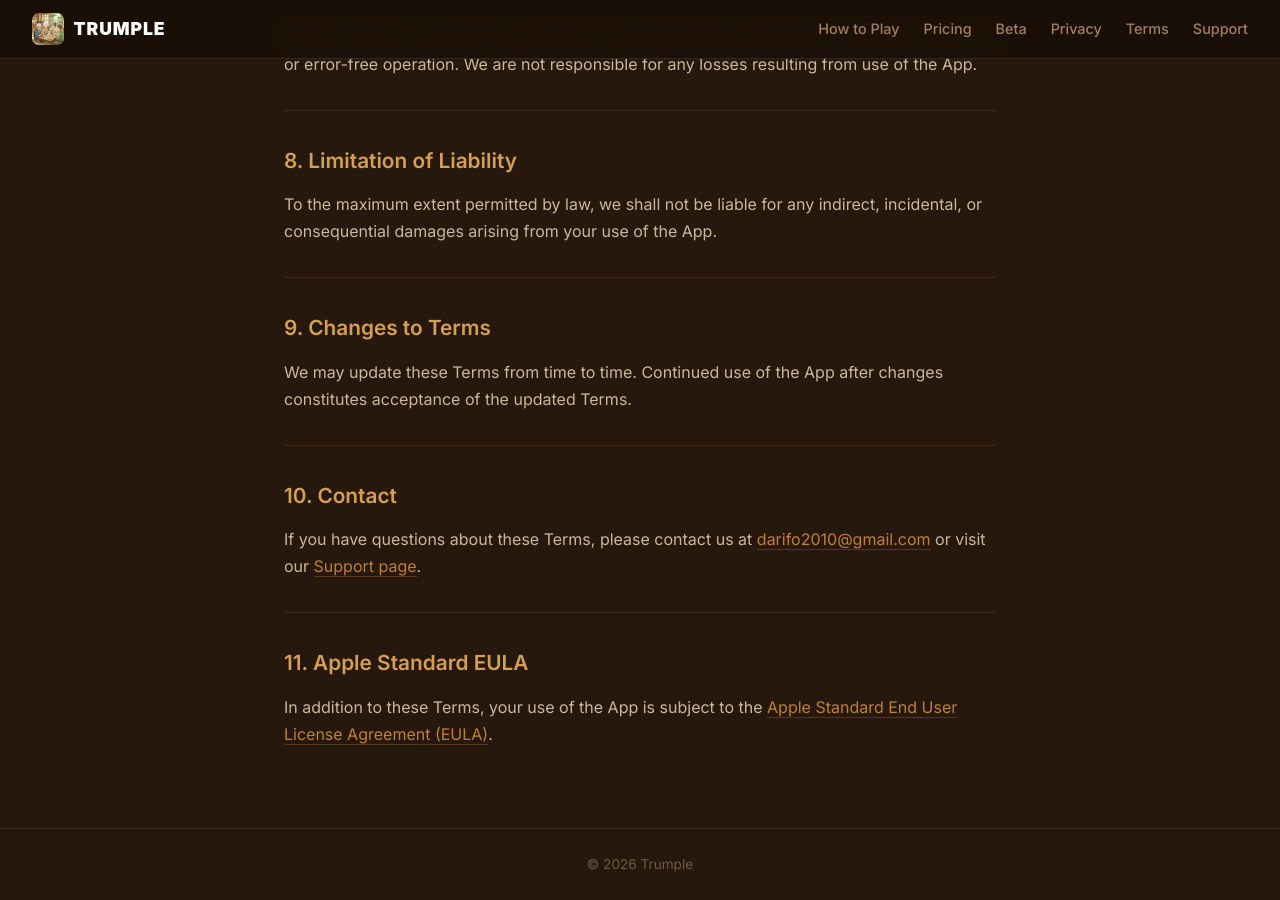
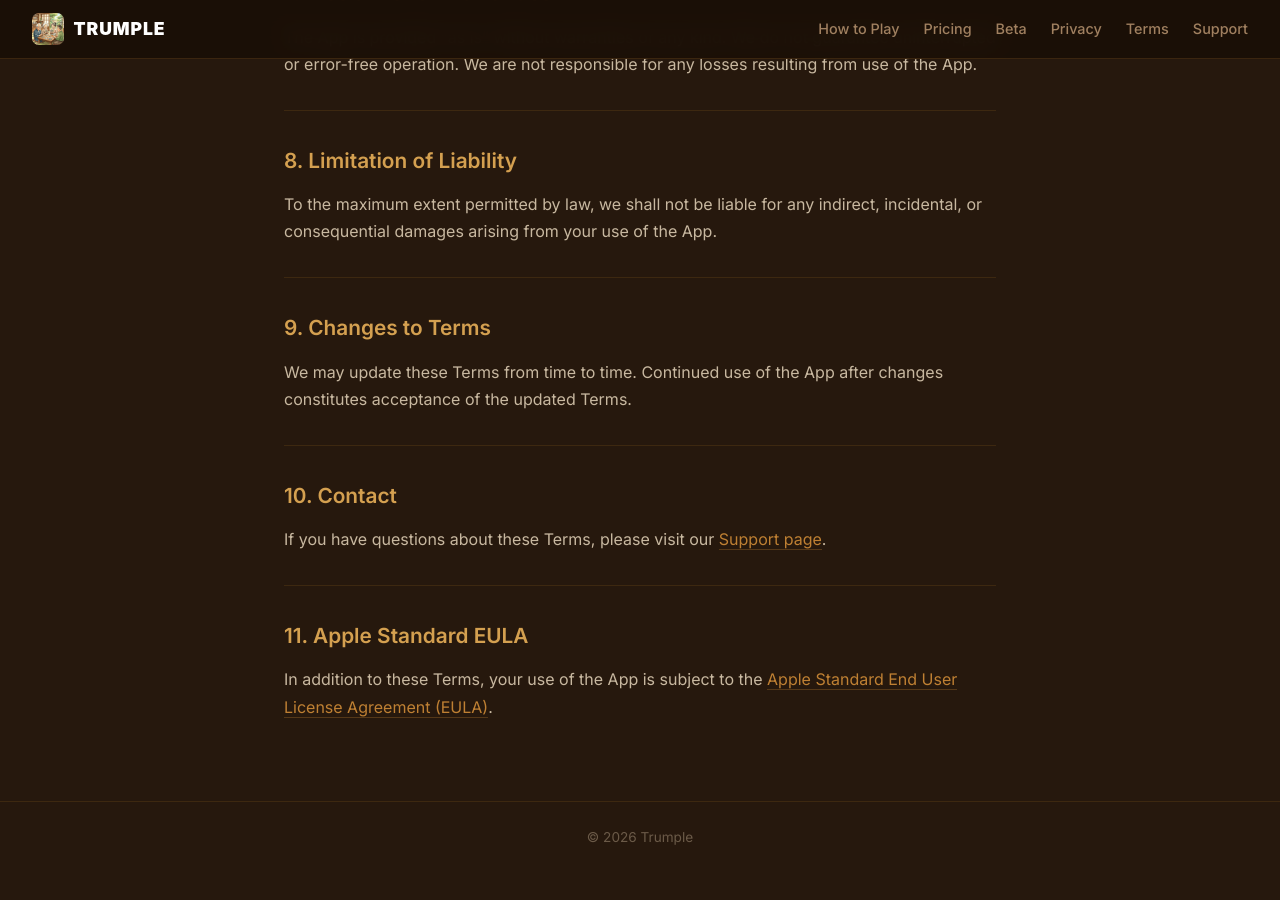
Before and after one commit to darifo2010/trumplesupport, a Jekyll site: the page built from terms.md, in a window 1280 px wide and 900 px high, scrolled down 2064 px. Built offline with Jekyll 4.4.1, drawn with Linux system fonts in a browser that asks for light colours; after the commit the page ends 2937 px from its top, so only the background shows below that; some of the changed text lies outside the part shown.

Commit message:
Update Terms: remove email from section 10, redirect to contact form

```diff
--- a/terms.md
+++ b/terms.md
@@ -87,7 +87,7 @@ We may update these Terms from time to time. Continued use of the App after chan
 
 ## 10. Contact
 
-If you have questions about these Terms, please contact us at [darifo2010@gmail.com](mailto:darifo2010@gmail.com) or visit our [Support page]({{ '/contact' | relative_url }}).
+If you have questions about these Terms, please visit our [Support page]({{ '/contact' | relative_url }}).
 
 ---
 
```
Also changed, not shown: other parts of terms.md (+1 -1 lines).
